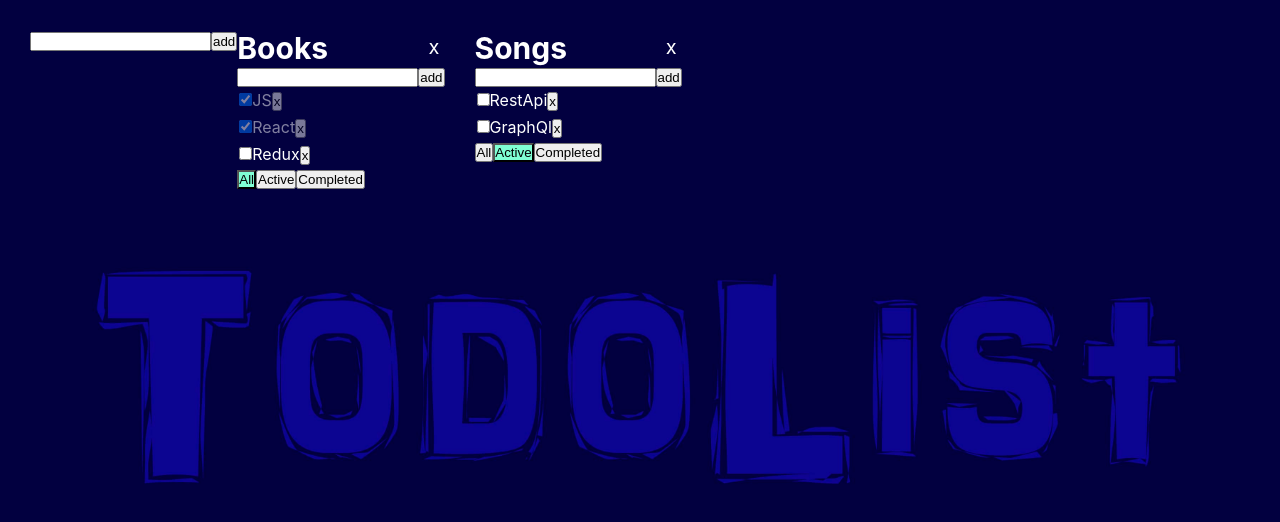
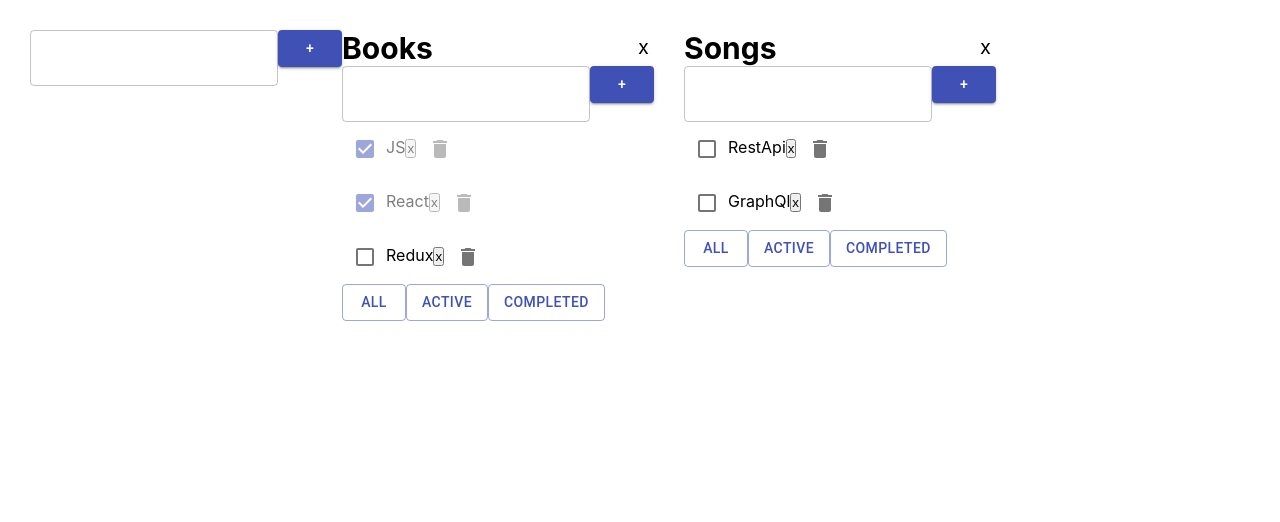
Before and after one commit to kafarzada/TodoList, a React (Create React App) app: page / in a window 1280 px wide. Shown: the top 522 px of the page. Built offline with nearby package versions, Linux system fonts and the light colour scheme.

Commit message:
added material-ui

```diff
--- a/package.json
+++ b/package.json
@@ -3,6 +3,8 @@
   "version": "0.1.0",
   "private": true,
   "dependencies": {
+    "@material-ui/core": "^4.11.0",
+    "@material-ui/icons": "^4.9.1",
     "@testing-library/jest-dom": "^4.2.4",
     "@testing-library/react": "^9.3.2",
     "@testing-library/user-event": "^7.1.2",
--- a/src/AddItemForm.tsx
+++ b/src/AddItemForm.tsx
@@ -1,5 +1,5 @@
 import React, { useState, ChangeEvent } from 'react';
-
+import {Button, TextField} from "@material-ui/core";
 
 type AddItemFormPropsType = {
     additem: (title: string) => void
@@ -27,7 +27,7 @@ const AddItemForm = (props: AddItemFormPropsType) => {
 
     return (
         <div>
-            <input
+            {/* <input
                 className={error ? "error": ""}
                 type="text"
                 value={title}
@@ -38,9 +38,23 @@ const AddItemForm = (props: AddItemFormPropsType) => {
                         onAddItemClick()
                     }
                 }}
+            /> */}
+
+            <TextField
+                value={title}
+                onChange={onTitleChange}
+                onKeyPress={ (e) => {
+                    setError(null)
+                    if(e.charCode === 13) {
+                        onAddItemClick()
+                    }
+                }}
+                className={error ? "error": ""}
+                variant={"outlined"}
             />
 
-            <button onClick={() => { onAddItemClick() }}>add</button>
+            <Button onClick={onAddItemClick} variant={"contained"} color={"primary"}>+</Button>
+            {/*<button onClick={() => { onAddItemClick }}>add</button>*/}
             {error && <div className="error-message">{error}</div> }
         </div>
     )
--- a/src/App.css
+++ b/src/App.css
@@ -7,13 +7,6 @@
 .App {
   padding: 30px;
   display: flex;
-  background-image: url("./bgTodo.jpg");
-  background-repeat: no-repeat;
-  background-size: cover;
-  background-position: center;
-  min-height: 100vh;
-  position: relative;
-  color: white;
 }
 
 
--- a/src/EditableSpan.tsx
+++ b/src/EditableSpan.tsx
@@ -1,4 +1,5 @@
 import React, { useState, ChangeEvent } from 'react'
+import { TextField } from '@material-ui/core';
 
 type EditableSpanType = {
     title: string
@@ -25,11 +26,19 @@ function EditableSpan(props: EditableSpanType) {
     };
 
     return editMode
-           ? <input
+           ?
+        //    <input
+        //         value={title}
+        //         onChange={(e) => {changeTitle(e)}}
+        //         autoFocus={true}
+        //         onBlur={offEditMode}
+        //     />
+            <TextField
                 value={title}
-                onChange={(e) => {changeTitle(e)}}
+                onChange={changeTitle}
                 autoFocus={true}
                 onBlur={offEditMode}
+                variant={"outlined"}
             />
            : <span onDoubleClick={ onEditMode }>{props.title}</span>
 
--- a/src/TodoList.tsx
+++ b/src/TodoList.tsx
@@ -3,6 +3,8 @@ import { FilterValueType } from './App'
 import s from './TodoList.module.css'
 import AddItemForm from './AddItemForm';
 import EditableSpan from './EditableSpan';
+import { IconButton, Button, Checkbox } from '@material-ui/core';
+import {Delete} from "@material-ui/icons";
 
 type TaskType = {
     id: string,
@@ -33,13 +35,24 @@ const TodoList = (props: PropsType) => {
             props.changeTaskTitle(item.id, newTitle, props.id)
         }
 
+        const deleteTodoList = () => {
+            props.removeTask(item.id, props.id)
+        }
 
         return <li key={item.id} className={item.isDone ? "is-Done" : ""}>
-                    <input type="checkbox"
+                    <Checkbox
+                        onChange={(e) => {props.changeTaskStauts(item.id, e.currentTarget.checked, props.id)}}
+                        checked={item.isDone}
+                        color={"primary"}
+                    />
+                    {/* <input type="checkbox"
                             onChange={(e) => {props.changeTaskStauts(item.id, e.currentTarget.checked, props.id)}}
-                            checked={item.isDone}/>
+                            checked={item.isDone}/> */}
                     <EditableSpan title={item.title} saveTitle={ onTitleCangheCallBack }/>
-                    <button onClick={() => { props.removeTask(item.id, props.id) } }>x</button>
+                    <button onClick={ deleteTodoList }>x</button>
+                    <IconButton onClick={deleteTodoList}>
+                        <Delete />
+                    </IconButton>
               </li>
     });
 
@@ -67,14 +80,20 @@ const TodoList = (props: PropsType) => {
                 { jsxTasks }
             </ul>
             <div>
-                <button className={props.filter === "all" ? "active-filter" : ""}
-                         onClick={() => { onAllChangeFilter() }}>All</button>
+                <Button className={props.filter === "all" ? "active-filter" : ""}
+                        onClick={() => { onAllChangeFilter() }}
+                        color={"primary"}
+                        variant={"outlined"}>All</Button>
 
-                <button className={props.filter === "active" ? "active-filter" : ""}
-                        onClick={() => { onActiveChangeFilter() }}>Active</button>
+                <Button className={props.filter === "active" ? "active-filter" : ""}
+                        onClick={() => { onActiveChangeFilter() }}
+                        color={"primary"}
+                        variant={"outlined"}>Active</Button>
 
-                <button className={props.filter === "completed" ? "active-filter" : ""}
-                         onClick={() => { onCompletedlChangeFilter() }}>Completed</button>
+                <Button className={props.filter === "completed" ? "active-filter" : ""}
+                        onClick={() => { onCompletedlChangeFilter() }}
+                        color={"primary"}
+                        variant={"outlined"}>Completed</Button>
             </div>
         </div>
     )
```
Also changed, not shown: 1 other file (tests, documents, lock files or other folders).
